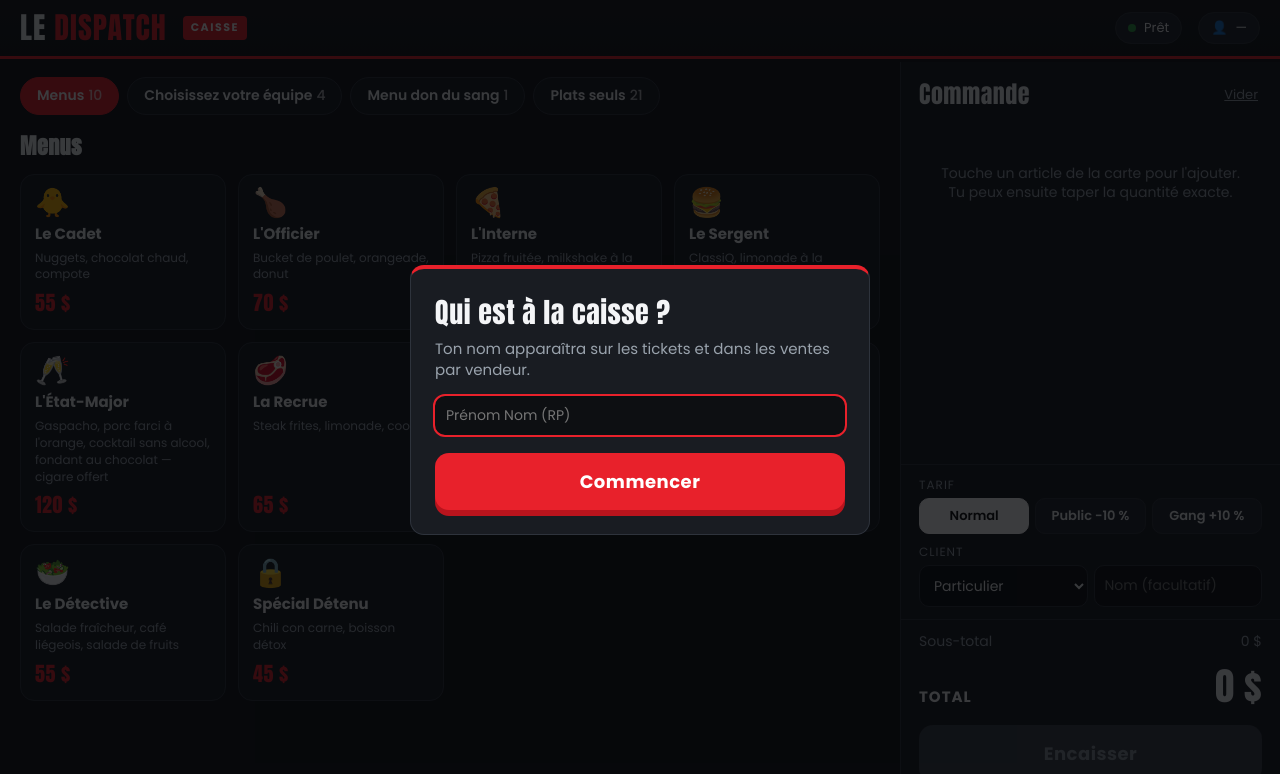
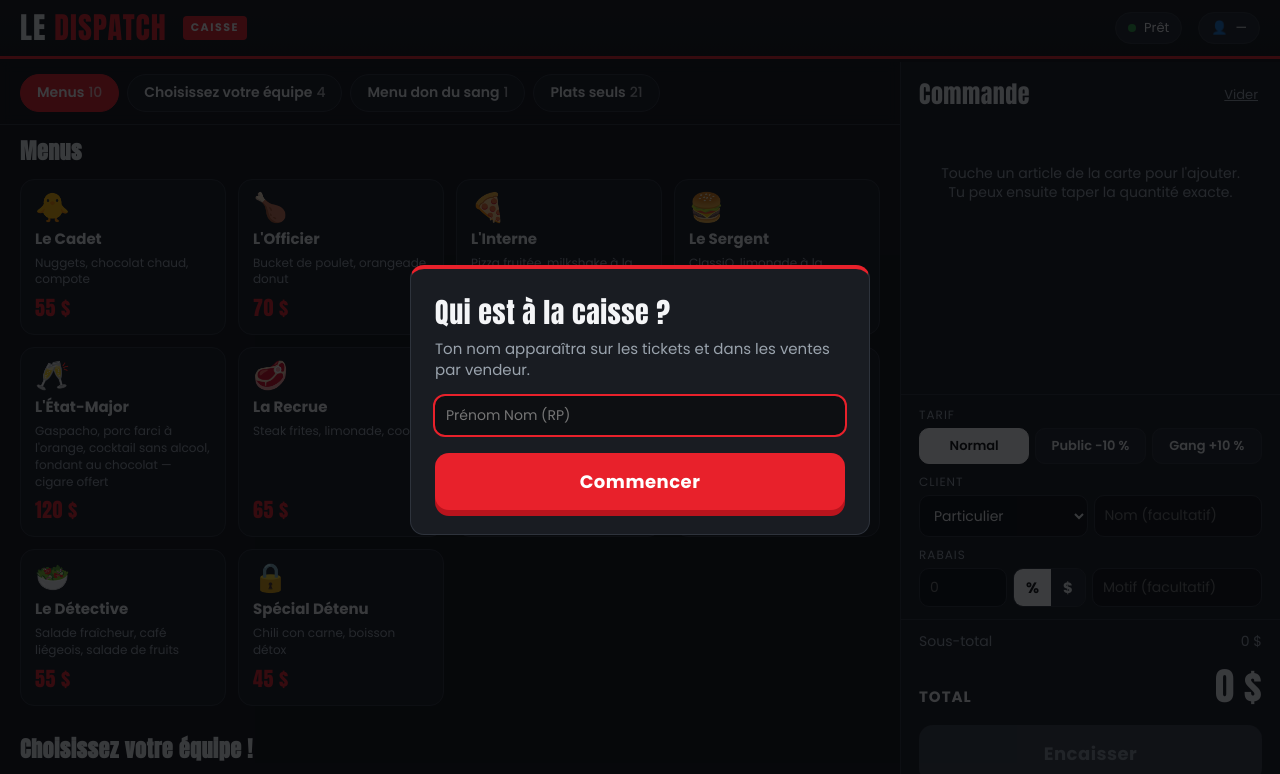
Before and after one commit to talamana/dispatch-caisse, a plain HTML site: page index.html in a window 1280 px wide. Shown: the top 774 px of the page. Drawn offline with Linux system fonts and the light colour scheme.

Commit message:
Carte sur une seule page et rabais manuel
Co-Authored-By: Claude Opus 5.5 <noreply@anthropic.com>
Claude-Session: https://claude.ai/code/session_01Y9e4yS3Xzpjhsv4WuNq8gN

```diff
--- a/index.html
+++ b/index.html
@@ -23,7 +23,8 @@
     --rayon: 14px;
   }
   * { box-sizing: border-box; }
-  html, body { margin: 0; height: 100%; }
+  html, body { margin: 0; }
+  body { min-height: 100vh; }
   body {
     background: var(--fond);
     color: var(--texte);
@@ -61,7 +62,15 @@
   /* --- Mise en page ----------------------------------------------------------- */
   .caisse { display: grid; grid-template-columns: 1fr 380px; min-height: calc(100vh - 62px); }
   .carte { padding: 18px 20px 120px; min-width: 0; }
-  .onglets { display: flex; gap: 8px; flex-wrap: wrap; margin-bottom: 16px; }
+  .onglets {
+    position: sticky; top: 62px; z-index: 10;
+    display: flex; gap: 8px; overflow-x: auto; scrollbar-width: none;
+    margin: -18px -20px 14px; padding: 12px 20px;
+    background: rgba(16,18,22,.94); backdrop-filter: blur(6px); border-bottom: 1px solid var(--trait);
+  }
+  .onglets::-webkit-scrollbar { display: none; }
+  .onglet { white-space: nowrap; flex: none; }
+  #rayons > section { scroll-margin-top: 130px; margin-bottom: 28px; }
   .onglet {
     background: var(--panneau); border: 1px solid var(--trait); border-radius: 999px;
     padding: 8px 16px; font-weight: 600; font-size: 14px;
@@ -131,6 +140,15 @@
   }
   .segment button[aria-pressed="true"] { background: #fff; color: #111; border-color: #fff; }
   .client { display: grid; grid-template-columns: 1fr 1fr; gap: 6px; }
+  .rabais { display: grid; grid-template-columns: 88px auto 1fr; gap: 6px; align-items: stretch; }
+  .rabais input {
+    width: 100%; background: #0d0f12; border: 1px solid var(--trait); border-radius: 10px; padding: 9px 10px; font-size: 14px;
+  }
+  .rabais input:focus { outline: 2px solid var(--rouge); border-color: transparent; }
+  .unite { display: flex; border: 1px solid var(--trait); border-radius: 10px; overflow: hidden; }
+  .unite button { background: var(--panneau-2); border: 0; padding: 0 12px; font-weight: 700; }
+  .unite button[aria-pressed="true"] { background: #fff; color: #111; }
+  .totaux .rang.remise { color: #7ee787; }
   .client select, .client input, .champ {
     width: 100%; background: #0d0f12; border: 1px solid var(--trait); border-radius: 10px; padding: 9px 10px; font-size: 14px;
   }
@@ -155,6 +173,7 @@
   @media (max-width: 880px) {
     .caisse { grid-template-columns: 1fr; }
     .carte { padding: 14px 16px 110px; }
+    .onglets { top: 54px; margin: -14px -16px 12px; padding: 10px 16px; }
     .ticket {
       position: fixed; inset: auto 0 0 0; top: 0; height: 100%; z-index: 30;
       border-left: 0; transform: translateY(100%); transition: transform .25s ease;
@@ -246,10 +265,22 @@
           <input id="nom-client" placeholder="Nom (facultatif)" maxlength="80" autocomplete="off">
         </div>
       </div>
+      <div>
+        <div class="etiquette">Rabais</div>
+        <div class="rabais">
+          <input id="rabais-valeur" type="number" inputmode="decimal" min="0" step="any" placeholder="0" aria-label="Montant du rabais">
+          <div class="unite" role="group" aria-label="Unité du rabais">
+            <button type="button" data-unite="pourcent" aria-pressed="true">%</button>
+            <button type="button" data-unite="montant" aria-pressed="false">$</button>
+          </div>
+          <input id="rabais-motif" placeholder="Motif (facultatif)" maxlength="100" autocomplete="off">
+        </div>
+      </div>
     </div>
     <div class="totaux">
       <div class="rang"><span>Sous-total</span><span id="sous-total">0 $</span></div>
       <div class="rang masque" id="rang-ajust"><span id="libelle-ajust"></span><span id="ajustement"></span></div>
+      <div class="rang remise masque" id="rang-rabais"><span id="libelle-rabais"></span><span id="rabais"></span></div>
       <div class="total"><span>TOTAL</span><strong id="total">0 $</strong></div>
       <button class="encaisser" id="btn-encaisser" type="button" disabled>Encaisser</button>
     </div>
@@ -328,10 +359,11 @@
   let menu = null, articles = {}, ordreArticles = [];
   let panier = new Map();                 // id -> quantité (ordre d'ajout conservé)
   let tarif = "normal";
-  let ongletActif = null;
+  let uniteRabais = "pourcent";            // "pourcent" | "montant"
 
   function sauverBrouillon() {
-    memoire.ecrire(CLE_BROUILLON, { panier: [...panier], tarif, type: $("type-client").value, client: $("nom-client").value });
+    memoire.ecrire(CLE_BROUILLON, { panier: [...panier], tarif, type: $("type-client").value, client: $("nom-client").value,
+      rabais: { unite: uniteRabais, valeur: $("rabais-valeur").value, motif: $("rabais-motif").value } });
   }
 
   function calculer() {
@@ -340,7 +372,22 @@
     const sousTotal = lignes.reduce((s, l) => s + l.montant, 0);
     const t = menu.tarifs.find((x) => x.id === tarif) || menu.tarifs[0];
     const ajustement = Math.round(sousTotal * (t.pourcentage || 0) / 100);
-    return { lignes, sousTotal, ajustement, total: sousTotal + ajustement, tarif: t };
+    const base = sousTotal + ajustement;
+    // Rabais manuel (même calcul que le bot) : % de l'addition, ou montant en $ plafonné à l'addition
+    let valeur = parseFloat(String($("rabais-valeur").value).replace(",", "."));
+    if (!Number.isFinite(valeur) || valeur < 0) valeur = 0;
+    if (uniteRabais === "pourcent") valeur = Math.min(valeur, 100);
+    let rabais = uniteRabais === "pourcent" ? Math.round(base * valeur / 100) : Math.min(Math.round(valeur * 100), base);
+    rabais = Math.max(0, Math.min(rabais, base));
+    const motif = $("rabais-motif").value.trim();
+    return { lignes, sousTotal, ajustement, total: base - rabais, tarif: t,
+             rabais, rabaisValeur: rabais ? valeur : 0, rabaisUnite: uniteRabais, motif };
+  }
+
+  function texteRabais(c) {
+    if (!c.rabais) return "";
+    const base = c.rabaisUnite === "pourcent" ? `Rabais ${String(c.rabaisValeur).replace(".", ",")} %` : "Rabais";
+    return base + (c.motif ? ` (${c.motif})` : "");
   }
 
   function texteTarif(t) {
@@ -355,10 +402,10 @@
     menu.categories.forEach((cat, i) => {
       const id = "cat-" + i;
       const b = document.createElement("button");
-      b.className = "onglet"; b.type = "button"; b.setAttribute("role", "tab");
+      b.className = "onglet"; b.type = "button";
       b.dataset.cible = id;
       b.innerHTML = `${echapper(cat.nom.replace(/\s*!$/, ""))}<span class="nb">${cat.articles.length}</span>`;
-      b.addEventListener("click", () => choisirOnglet(id));
+      b.addEventListener("click", () => $(id).scrollIntoView({ behavior: "smooth", block: "start" }));
       onglets.appendChild(b);
 
       const sec = document.createElement("section");
@@ -380,13 +427,15 @@
       sec.appendChild(grille);
       rayons.appendChild(sec);
     });
-    choisirOnglet(ongletActif || "cat-0");
-  }
-
-  function choisirOnglet(id) {
-    ongletActif = id;
-    document.querySelectorAll(".onglet").forEach((b) => b.setAttribute("aria-selected", String(b.dataset.cible === id)));
-    document.querySelectorAll("#rayons > section").forEach((s) => s.classList.toggle("masque", s.id !== id));
+    // Toute la carte est sur la même page : le raccourci de la section visible s'allume
+    if ("IntersectionObserver" in window) {
+      const obs = new IntersectionObserver((entrees) => {
+        entrees.filter((e) => e.isIntersecting).forEach((e) => {
+          document.querySelectorAll(".onglet").forEach((b) => b.setAttribute("aria-selected", String(b.dataset.cible === e.target.id)));
+        });
+      }, { rootMargin: "-140px 0px -60% 0px" });
+      document.querySelectorAll("#rayons > section").forEach((sec) => obs.observe(sec));
+    }
   }
 
   function afficherOptions() {
@@ -453,6 +502,11 @@
     $("rang-ajust").classList.toggle("masque", !c.ajustement);
     $("libelle-ajust").textContent = texteTarif(c.tarif);
     $("ajustement").textContent = (c.ajustement > 0 ? "+" : "") + fmt(c.ajustement);
+    $("rang-rabais").classList.toggle("masque", !c.rabais);
+    $("libelle-rabais").textContent = texteRabais(c);
+    $("rabais").textContent = "−" + fmt(c.rabais);
+    document.querySelectorAll(".unite button").forEach((b) => b.setAttribute("aria-pressed", String(b.dataset.unite === uniteRabais)));
+    $("rabais-valeur").max = uniteRabais === "pourcent" ? "100" : "";
     $("total").textContent = fmt(c.total);
     $("btn-encaisser").disabled = !c.lignes.length;
     $("btn-encaisser").textContent = c.lignes.length ? `Encaisser ${fmt(c.total)}` : "Encaisser";
@@ -475,9 +529,11 @@
       lignes: c.lignes.map(({ a, q }) => ({ id: a.id, nom: a.nom, qte: q })),
       tarif: c.tarif.id, type_client: $("type-client").value, client: $("nom-client").value.trim(),
       total: c.total,
+      rabais: c.rabais ? { type: c.rabaisUnite, valeur: c.rabaisValeur, motif: c.motif } : null,
       _affichage: {
         lignes: c.lignes.map(({ a, q, montant }) => `${q}× ${a.nom} — ${fmt(montant)}`),
         ajustement: c.ajustement ? `${texteTarif(c.tarif)} : ${(c.ajustement > 0 ? "+" : "") + fmt(c.ajustement)}` : "",
+        rabais: c.rabais ? `${texteRabais(c)} : −${fmt(c.rabais)}` : "",
       },
     };
   }
@@ -487,6 +543,7 @@
     const donnees = { ...cmd }; delete donnees._affichage;
     const champs = [{ name: "Client", value: `${cmd.client || "De passage"} (${TYPES_CLIENT[cmd.type_client] || cmd.type_client})`, inline: true },
                     { name: "Vendeur", value: cmd.vendeur || "—", inline: true }];
+    if (aff.rabais) champs.unshift({ name: "Rabais", value: aff.rabais.slice(0, 1024), inline: true });
     if (aff.ajustement) champs.unshift({ name: "Tarif", value: aff.ajustement, inline: true });
     const message = {
       username: `Caisse — ${(config && config.e) || "Le Dispatch"}`.slice(0, 80),
@@ -548,8 +605,9 @@
     if (!c.lignes.length) return;
     const recap = c.lignes.map(({ a, q, montant }) => `<div><span>${q}× ${echapper(a.nom)}</span><span>${fmt(montant)}</span></div>`).join("");
     const ajust = c.ajustement ? `<div><span>${echapper(texteTarif(c.tarif))}</span><span>${(c.ajustement > 0 ? "+" : "") + fmt(c.ajustement)}</span></div>` : "";
+    const remise = c.rabais ? `<div style="color:#7ee787"><span>${echapper(texteRabais(c))}</span><span>−${fmt(c.rabais)}</span></div>` : "";
     const client = $("nom-client").value.trim() || "De passage";
-    $("recap").innerHTML = recap + ajust +
+    $("recap").innerHTML = recap + ajust + remise +
       `<div class="tot"><span>TOTAL</span><span>${fmt(c.total)}</span></div>` +
       `<div style="color:var(--discret);margin-top:6px"><span>Client</span><span>${echapper(client)} · ${echapper(TYPES_CLIENT[$("type-client").value])}</span></div>`;
     $("btn-valider").textContent = `Encaisser ${fmt(c.total)}`;
@@ -573,6 +631,7 @@
       ? "Elle arrive sur Discord et sera enregistrée en compta par le bot (tout de suite s'il est en ligne, sinon à son démarrage)."
       : "Pas de connexion pour l'instant : la commande est gardée sur cet appareil et partira automatiquement dès que possible. Ne ferme pas cette page.";
     panier = new Map(); tarif = menu.tarifs[0].id; $("nom-client").value = ""; $("type-client").value = "particulier";
+    $("rabais-valeur").value = ""; $("rabais-motif").value = ""; uniteRabais = "pourcent";
     afficherTicket();
     $("ticket").classList.remove("ouvert");
     montrer("fenetre-resultat");
@@ -629,6 +688,11 @@
       if (menu.tarifs.some((t) => t.id === brouillon.tarif)) tarif = brouillon.tarif;
       if (TYPES_CLIENT[brouillon.type]) $("type-client").value = brouillon.type;
       $("nom-client").value = brouillon.client || "";
+      if (brouillon.rabais) {
+        uniteRabais = brouillon.rabais.unite === "montant" ? "montant" : "pourcent";
+        $("rabais-valeur").value = brouillon.rabais.valeur || "";
+        $("rabais-motif").value = brouillon.rabais.motif || "";
+      }
     }
     afficherTicket();
     montrer("ecran-caisse");
@@ -641,9 +705,16 @@
     $("btn-valider").addEventListener("click", valider);
     $("btn-annuler").addEventListener("click", () => cacher("fenetre-confirmer"));
     $("btn-nouvelle").addEventListener("click", () => cacher("fenetre-resultat"));
-    $("btn-vider").addEventListener("click", () => { panier = new Map(); afficherTicket(); });
+    $("btn-vider").addEventListener("click", () => {
+      panier = new Map(); $("rabais-valeur").value = ""; $("rabais-motif").value = ""; afficherTicket();
+    });
     $("type-client").addEventListener("change", sauverBrouillon);
     $("nom-client").addEventListener("input", sauverBrouillon);
+    $("rabais-valeur").addEventListener("input", afficherTicket);
+    $("rabais-motif").addEventListener("input", afficherTicket);
+    document.querySelectorAll(".unite button").forEach((b) => b.addEventListener("click", () => {
+      uniteRabais = b.dataset.unite; afficherTicket();
+    }));
     $("puce-vendeur").addEventListener("click", demanderVendeur);
     $("btn-vendeur").addEventListener("click", validerVendeur);
     $("champ-vendeur").addEventListener("keydown", (e) => { if (e.key === "Enter") validerVendeur(); });
```
